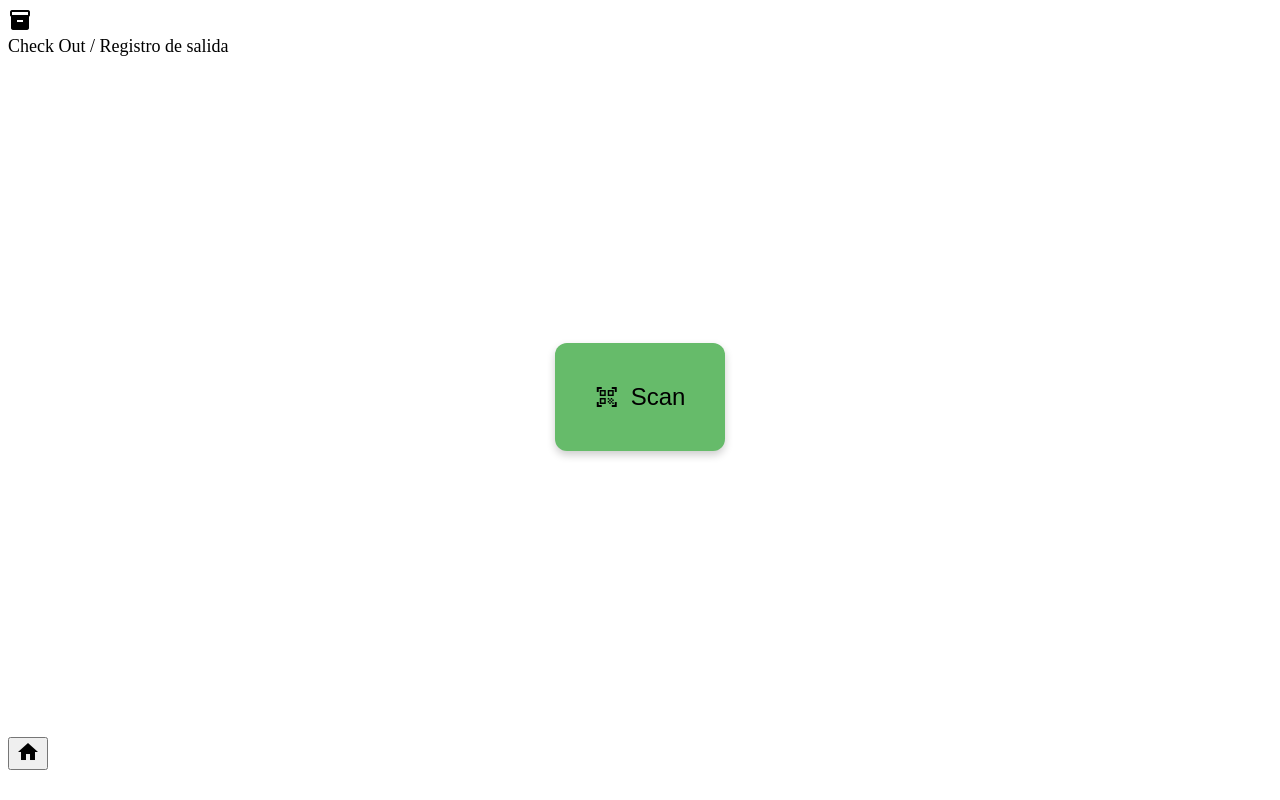
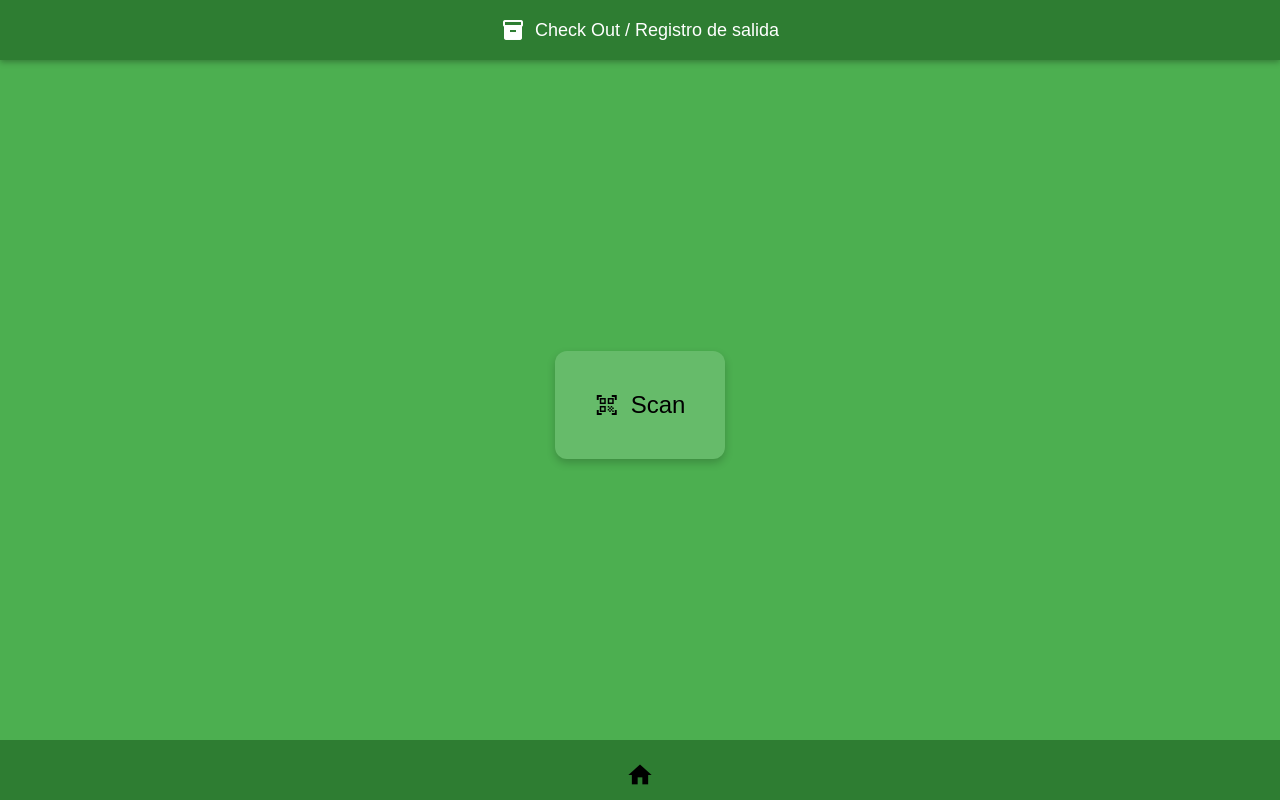
Before and after one commit to mrsraissa/company-scanner, a plain HTML site: page checkout.html in a window 1280 px wide. Drawn offline with Linux system fonts and the light colour scheme.

Commit message:
Update checkout.css

```diff
--- a/styles/checkout.css
+++ b/styles/checkout.css
@@ -1,176 +1,157 @@
-<!DOCTYPE html>
-<html lang="en">
-<head>
-  <meta charset="UTF-8">
-  <title>Technical Report / Informe Técnico</title>
-  <meta name="viewport" content="width=device-width, initial-scale=1">
-  <script src="https://unpkg.com/@zxing/library@latest"></script>
-  <link href="https://fonts.googleapis.com/icon?family=Material+Icons" rel="stylesheet">
-  <link rel="stylesheet" href="styles/technical-report.css">
-</head>
-<body>
-  <div class="page-wrapper">
-    <header class="header">
-      <div class="icon-title">
-        <span class="material-icons">description</span>
-        <h2 style="font-size: 18px; font-weight: normal; margin: 0;">Technical Report / Informe Técnico</h2>
-      </div>
-    </header>
-
-    <main class="content" style="flex: 1; display: flex; justify-content: center; align-items: center; flex-direction: column;">
-      <button id="startScanBtn" onclick="startScan()" style="padding: 40px; font-size: 24px; border-radius: 12px; background-color: #66BB6A; color: black; border: none; box-shadow: 0 4px 8px rgba(0,0,0,0.2); display: flex; align-items: center; gap: 12px;">
-        <span class="material-icons">qr_code_scanner</span> Scan Chemical
-      </button>
-
-      <div id="scannerUI" style="display:none">
-        <div id="productInfo" style="font-size: 2.5em; font-weight: bold; margin: 20px 0; text-align: center; color: #004d00;">&nbsp;</div>
-        <video id="preview" playsinline style="width:100%; max-width:400px; border-radius:12px; margin-top:12px;"></video>
-
-        <label for="quantity">Quantity:</label>
-        <input type="number" id="quantity" required>
-
-        <label for="unit">Unit:</label>
-        <select id="unit" required>
-  <option value="">Select unit</option>
-  <option value="oz">oz</option>
-  <option value="fl oz">fl oz</option>
-  <option value="lb">lb</option>
-  <option value="ml">ml</option>
-  <option value="g">g</option>
-  <option value="EA">EA</option>
-</select>
-
-        <button onclick="addChemical()" class="action-button">
-          <span class="material-icons">add_circle</span> Add Chemical
-        </button>
-      </div>
-
-      <div id="chemicalList">
-        <ul id="listContainer"></ul>
-      </div>
-
-      <button onclick="submitReport()" class="action-button">
-        <span class="material-icons">send</span> Submit Report
-      </button>
-      <div id="responseMessage"></div>
-    </main>
-
-    <footer class="bottom-bar">
-      <button onclick="goBack()"><span class="material-icons">home</span></button>
-    </footer>
-  </div>
-
-  <script>
-    let codeReader;
-    let scannedProduct = "";
-    const chemicals = [];
-    const MAX_CHEMICALS = 50;
-
-    function startScan() {
-      document.getElementById("startScanBtn").style.display = "none";
-      document.getElementById("scannerUI").style.display = "block";
-      document.getElementById("productInfo").innerHTML = "🔍 Scanning...";
-
-      const previewElem = document.getElementById("preview");
-
-      codeReader = new ZXing.BrowserMultiFormatReader();
-      codeReader.decodeOnceFromVideoDevice(undefined, previewElem)
-        .then(result => {
-          codeReader.reset();
-          const barcode = result.text;
-
-          fetch(`https://script.google.com/macros/s/AKfycbylVi6R5O2weg4d0gDdCjRz3imuBbZBKzsEJKjvYlbPrvNeLZ-7LZ1l4xiahUe6MI8S/exec?barcode=${encodeURIComponent(barcode)}`)
-            .then(res => res.json())
-            .then(data => {
-              if (data.status === "found") {
-                scannedProduct = data.product;
-                document.getElementById("productInfo").innerHTML = `✅ <strong>${scannedProduct}</strong>`;
-              } else {
-                scannedProduct = "";
-                document.getElementById("productInfo").innerHTML = "❌ Product not found";
-              }
-            })
-            .catch(() => {
-              scannedProduct = "";
-              document.getElementById("productInfo").innerHTML = "❌ Error checking inventory";
-            });
-        })
-        .catch(err => {
-          console.error(err);
-          document.getElementById("productInfo").innerHTML = "❌ Error starting camera";
-        });
+/* Base reset and layout */
+html, body {
+  margin: 0;
+  padding: 0;
+  height: 100%;
+  font-family: Arial, sans-serif;
+  background-color: #4CAF50;
+  color: #fff;
 }
 
-    function addChemical() {
-      if (chemicals.length >= MAX_CHEMICALS) {
-        alert("You have reached the maximum of 50 chemicals for today.");
-        return;
+/* Page structure */
+.page-wrapper {
+  display: flex;
+  flex-direction: column;
+  height: 100vh;
 }
 
-      const quantity = document.getElementById("quantity").value.trim();
-      const unit = document.getElementById("unit").value;
-      const employee = localStorage.getItem("employeeName") || "Unknown";
-
-      if (!scannedProduct || !quantity || !unit) {
-        alert("Please scan a valid chemical and fill out all fields.");
-        return;
+/* Header */
+.header {
+  position: fixed;
+  top: 0;
+  width: 100%;
+  height: 60px;
+  background-color: #2E7D32;
+  color: white;
+  display: flex;
+  align-items: center;
+  justify-content: center;
+  z-index: 10;
+  box-shadow: 0 2px 6px rgba(0, 0, 0, 0.3);
 }
 
-      chemicals.push({ employee, chemical: scannedProduct, quantity, unit });
-
-      const li = document.createElement("li");
-      const index = chemicals.length - 1;
-      li.innerHTML = `${scannedProduct} - ${quantity} ${unit} <button onclick="removeChemical(${index})" style="margin-left: 10px; color: red; background: none; border: none; cursor: pointer;">❌</button>`;
-      document.getElementById("listContainer").appendChild(li);
-
-      document.getElementById("scannerUI").style.display = "none";
-      document.getElementById("startScanBtn").style.display = "block";
-      document.getElementById("quantity").value = "";
-      document.getElementById("unit").value = "";
-      scannedProduct = "";
+.icon-title {
+  display: flex;
+  align-items: center;
+  gap: 10px;
 }
 
-    function submitReport() {
-      if (chemicals.length === 0) {
-        alert("Add at least one chemical before submitting.");
-        return;
+.header .material-icons {
+  font-size: 24px;
 }
 
-      const scriptURL = "https://script.google.com/macros/s/YOUR_SCRIPT_ID_HERE/exec";
-
-      chemicals.forEach(entry => {
-        const formData = new URLSearchParams();
-        formData.append("employee", entry.employee);
-        formData.append("chemical", entry.chemical);
-        formData.append("quantity", entry.quantity);
-        formData.append("unit", entry.unit);
-
-        fetch(scriptURL, {
-          method: "POST",
-          mode: "no-cors",
-          headers: {
-            "Content-Type": "application/x-www-form-urlencoded"
-          },
-          body: formData.toString()
-        });
-      });
-
-      document.getElementById("responseMessage").innerText = "✅ Report submitted successfully.";
-      document.getElementById("listContainer").innerHTML = "";
-      chemicals.length = 0;
+/* Footer */
+.bottom-bar {
+  position: fixed;
+  bottom: 0;
+  width: 100%;
+  height: 60px;
+  background-color: #2E7D32;
+  display: flex;
+  justify-content: center;
+  align-items: center;
+  z-index: 10;
 }
 
-    function removeChemical(index) {
-  const confirmDelete = confirm("Are you sure you want to remove this chemical?");
-  if (!confirmDelete) return;
-  chemicals.splice(index, 1);
-  const list = document.getElementById("listContainer");
-  list.removeChild(list.childNodes[index]);
+.bottom-bar button {
+  background: transparent;
+  border: none;
+  cursor: pointer;
 }
 
-    function goBack() {
-      window.location.href = 'index.html';
+.bottom-bar .material-icons {
+  font-size: 28px;
+  color: black;
 }
-  </script>
-</body>
-</html>
+
+/* Main content */
+.content {
+  flex: 1;
+  display: flex;
+  flex-direction: column;
+  justify-content: center;
+  align-items: center;
+  min-height: calc(100vh - 120px);
+  padding: 0 16px;
+}
+
+/* Buttons */
+button,
+.action-button {
+  font-size: 18px;
+  border: none;
+  border-radius: 12px;
+  cursor: pointer;
+  transition: transform 0.2s ease;
+  display: flex;
+  align-items: center;
+  gap: 10px;
+  padding: 14px 24px;
+  margin-top: 10px;
+}
+
+.action-button {
+  background-color: #388E3C;
+  color: white;
+  width: 100%;
+  max-width: 300px;
+  justify-content: center;
+}
+
+.action-button.secondary {
+  background-color: white;
+  color: #388E3C;
+  border: 2px solid #388E3C;
+}
+
+#startScanBtn {
+  background-color: #66BB6A;
+  color: black;
+  font-size: 24px;
+  padding: 40px;
+  box-shadow: 0 6px 12px rgba(0,0,0,0.3);
+}
+
+#startScanBtn:hover,
+.action-button:hover {
+  transform: scale(1.05);
+}
+
+/* Scanner UI */
+.container,
+#scannerUI {
+  display: none;
+  flex-direction: column;
+  gap: 10px;
+  background-color: #f9f9f9;
+  color: #000;
+  padding: 20px;
+  border-radius: 12px;
+  box-shadow: 0 6px 12px rgba(0,0,0,0.2);
+  width: 100%;
+  max-width: 400px;
+}
+
+#productInfo {
+  font-size: 2.5em;
+  font-weight: bold;
+  margin: 20px 0;
+  text-align: center;
+  color: #004d00;
+}
+
+input, select {
+  font-size: 16px;
+  padding: 10px;
+  border-radius: 8px;
+  border: 1px solid #bbb;
+  width: 100%;
+  box-sizing: border-box;
+  margin-bottom: 10px;
+}
+
+video#preview {
+  width: 100%;
+  max-width: 400px;
+  border-radius: 12px;
+}
```
Lines whose indentation alone changed are shown as unchanged.
